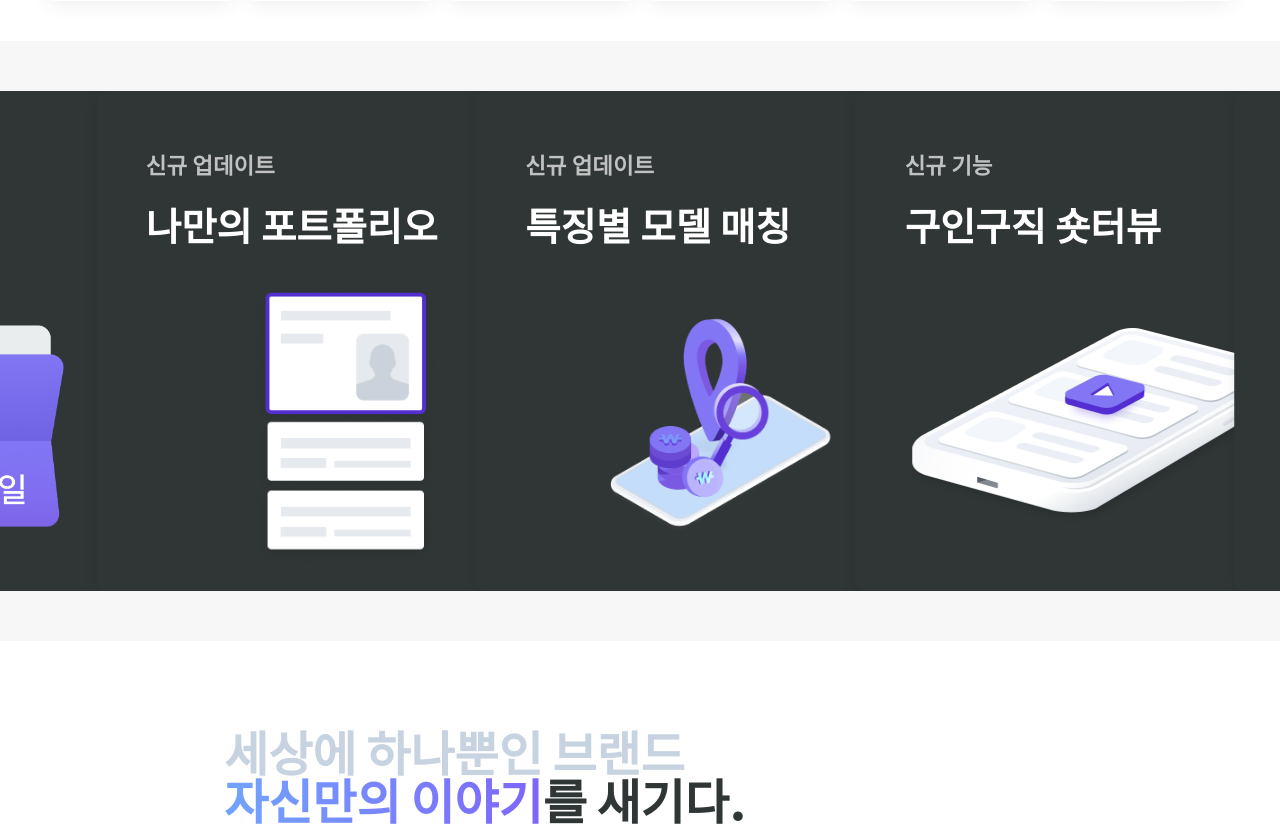
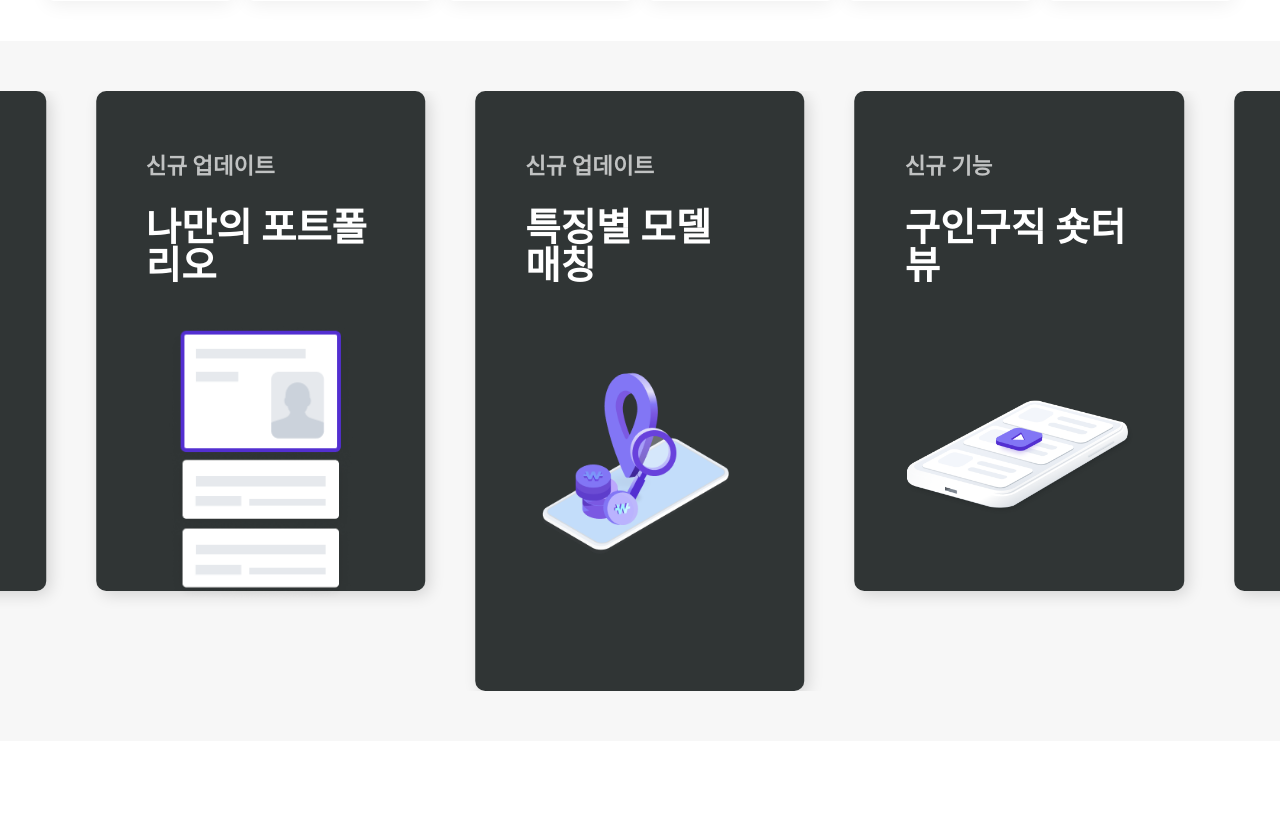
Before and after one commit to JAGORING/memong_, a React (Create React App) app: page / in a window 1280 px wide. Shown: the part 855-1683 px from the top of the page. Built offline with nearby package versions, Linux system fonts and the light colour scheme; a web font is replaced by a local one.

Commit message:
Carousel 오류 수정 및 추후 디테일 수정 필요

```diff
--- a/src/components/CardCarousel.jsx
+++ b/src/components/CardCarousel.jsx
@@ -18,30 +18,28 @@ const CardCarousel = () => {
         loop={true}
         modules={[Autoplay]}
         autoplay={{ delay: 0 }}
-        slidesPerView={3.4}
         centeredSlides={true}
         speed={5000}
-        spaceBetween={20}
         breakpoints={{
           260: {
-            slidesPerView: 1.5,
+            slidesPerView: 2,
             spaceBetween: 5,
           },
           360: {
-            slidesPerView: 2.3,
-            spaceBetween: 20,
+            slidesPerView: 2.6,
+            spaceBetween: 10,
           },
           767: {
-            slidesPerView: 1.9,
-            spaceBetween: 25,
+            slidesPerView: 3.5,
+            spaceBetween: 20,
           },
           1200: {
             slidesPerView: 3.4,
             spaceBetween: 10,
           },
           1850: {
-            slidesPerView: 3.4,
-            spaceBetween: 20,
+            slidesPerView: 3.5,
+            spaceBetween: 15,
           },
         }}
       >
@@ -68,37 +66,26 @@ const CarouselContainer = styled.div`
   margin-top: 40px;
   background-color: ${(props) => props.theme.CarouselBackgroudColor};
   padding: 50px 0;
+  .swiper-slide {
+    display: flex;
+    justify-content: center;
+    &.swiper-slide-active .card {
+      ${breakpoints.large} {
+        width: 500px !important;
+        height: 600px !important;
+      }
+      ${breakpoints.medium} {
+        width: 400px !important;
+        height: 480px !important;
+      }
+      ${breakpoints.small} {
+        width: 200px !important;
+        height: 200px !important;
+      }
+    }
+  }
 `;
-// .center {
-//   .slick-center .card {
-//     ${breakpoints.large} {
-//       width: 500px !important;
-//       height: 600px !important;
-//     }
-//     ${breakpoints.medium} {
-//       width: 400px !important;
-//       height: 480px !important;
-//     }
-//     ${breakpoints.small} {
-//       width: 200px !important;
-//       height: 200px !important;
-//     }
-//   }
-//   .slick-slide:not(.slick-center) .card {
-//     ${breakpoints.large} {
-//       width: 500px !important;
-//       height: 500px !important;
-//     }
-//     ${breakpoints.medium} {
-//       width: 400px !important;
-//       height: 400px !important;
-//     }
-//     ${breakpoints.small} {
-//       width: 160px !important;
-//       height: 160px !important;
-//     }
-//   }
-// }
+
 const Card = styled.div`
   background-color: ${(props) => props.theme.CarouselCardColor};
   box-shadow: 4px 4px 16px 0px #00000024;
```
